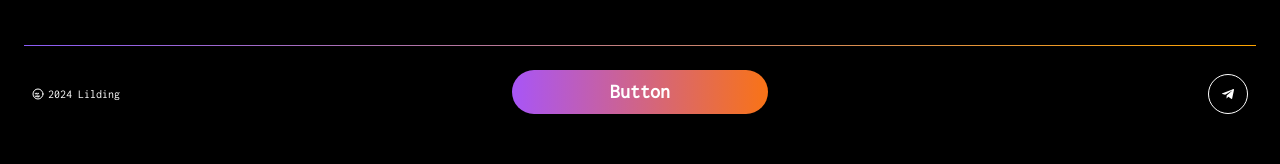
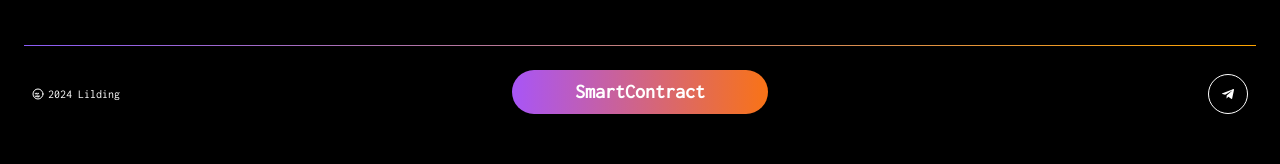
Before and after one commit to Nauman-arshad483/sol-staking-dapp, a Next.js app: page / in a window 1280 px wide. Shown: the part 3623-3787 px from the top of the page. Built offline with nearby package versions, Linux system fonts and the light colour scheme.

Commit message:
updated the footer button

```diff
--- a/src/app/ui/FooterSection.js
+++ b/src/app/ui/FooterSection.js
@@ -29,7 +29,7 @@ const FooterSection = () => {
 
             <div className="w-64 bg-transparent h-12 mx-4">
               <button className="bg-gradient-to-r from-purple-500 to-orange-500 text-white text-xl font-bold px-2 py-2 rounded-full hover:bg-blue-600 w-full">
-                Button
+                SmartContract
               </button>
             </div>
             <div className="w-64 bg-transparent h-12 ml-4 flex items-center justify-end pr-2">
```
